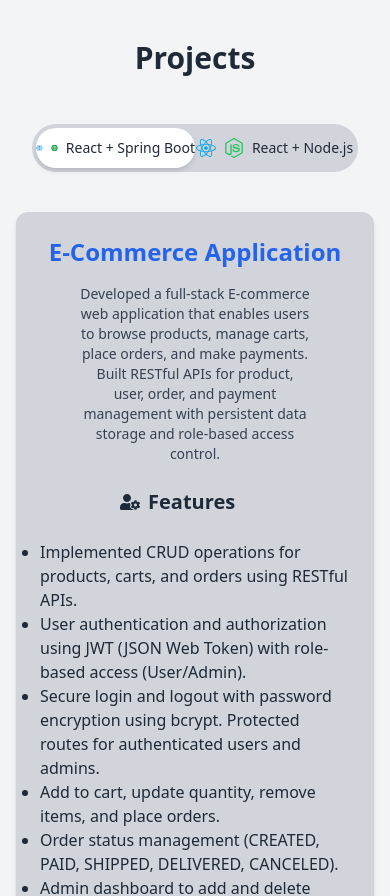
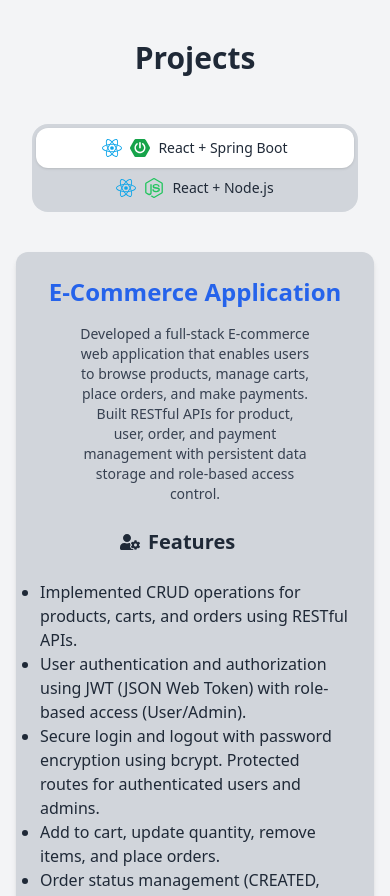
Before and after one commit to Mathavaraj1219/My-Portfolio, a React (Vite) app in the folder my-portfolio/: page / in a window 390 px wide. Shown: the part 1960-2856 px from the top of the page. Built offline with nearby package versions, Linux system fonts and the light colour scheme.

Commit message:
mobile friendly sliding indicator

```diff
--- a/my-portfolio/src/components/Toggle.jsx
+++ b/my-portfolio/src/components/Toggle.jsx
@@ -4,33 +4,42 @@ const StackToggle = ({stack, setStack}) => {
 
   return (
     <div className="flex justify-center mb-10 px-4">
-      <div className="relative flex w-full max-w-md rounded-full bg-gray-300 dark:bg-gray-500 p-1 dark:text-black">
+      <div className="relative flex flex-col sm:flex-row w-full max-w-md bg-gray-300 dark:bg-gray-600 rounded-2xl sm:rounded-full p-1">
 
-        {/* Sliding indicator (ONLY for desktop/tablet) */}
         <div
-          className={`absolute inset-y-1 left-1 w-[calc(50%-0.25rem)]
-            rounded-full bg-white shadow-md transition-transform duration-300
-            ${stack === "node" ? "translate-x-full" : ""}`}
+          className={`hidden sm:block absolute inset-y-1 left-1 w-[calc(50%-0.25rem)]
+          rounded-full bg-white shadow-md transition-transform duration-300
+          ${stack === "node" ? "translate-x-full" : ""}`}
         />
 
         {/* React + Spring Boot */}
         <button
           onClick={() => setStack("spring")}
-          className="relative z-10 flex w-1/2 items-center justify-center gap-2 h-10 rounded-full text-sm font-medium"
-        >
+          className={`relative z-10 flex items-center justify-center gap-2 h-10
+                    sm:w-1/2 rounded-xl sm:rounded-full text-sm font-medium transition
+                    ${
+                      stack === "spring"
+                        ? "bg-white sm:bg-transparent shadow sm:shadow-none"
+                        : ""
+                    }`}>
           <SiReact className="text-sky-500 text-xl" />
           <SiSpringboot className="text-green-600 text-xl" />
-          <span className="whitespace-nowrap">React + Spring Boot</span>
+          <span className="whitespace-nowrap dark:text-black">React + Spring Boot</span>
         </button>
 
         {/* React + Node.js */}
         <button
           onClick={() => setStack("node")}
-          className="relative z-10 flex w-1/2 items-center justify-center gap-2 h-10 rounded-full text-sm font-medium"
-        >
+          className={`relative z-10 flex items-center justify-center gap-2 h-10
+                    sm:w-1/2 rounded-xl sm:rounded-full text-sm font-medium transition
+                    ${
+                      stack === "node"
+                        ? "bg-white sm:bg-transparent shadow sm:shadow-none"
+                        : ""
+                    }`}>
           <SiReact className="text-sky-500 text-xl" />
           <SiNodedotjs className="text-green-500 text-xl" />
-          <span className="whitespace-nowrap">React + Node.js</span>
+          <span className="whitespace-nowrap dark:text-black">React + Node.js</span>
         </button>
       </div>
     </div>
```
